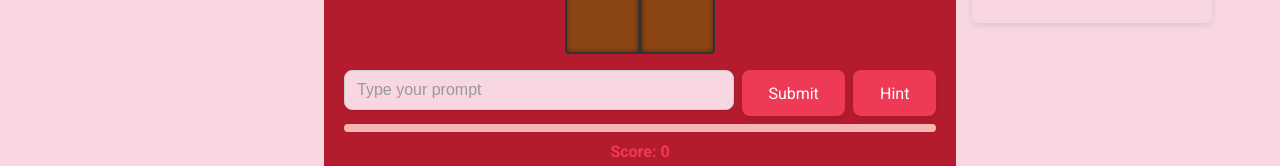
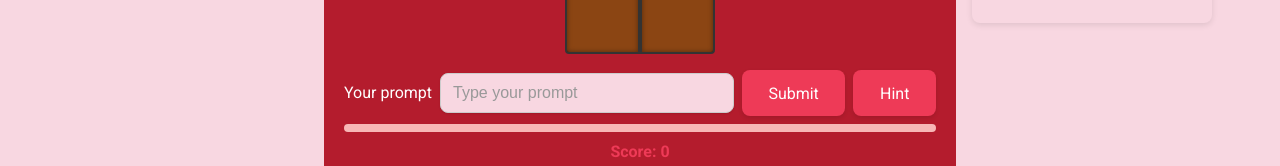
Before and after one commit to unnamedmistress/StrawberryTech, a React (Vite) app in the folder learning-games/: page /games/escape in a window 1280 px wide. Shown: the part 711-877 px from the top of the page. Built offline with nearby package versions, Linux system fonts and the light colour scheme; no server answers.

Commit message:
Add labeled prompt input

```diff
--- a/learning-games/src/pages/ClarityEscapeRoom.css
+++ b/learning-games/src/pages/ClarityEscapeRoom.css
@@ -25,6 +25,7 @@
 
 .prompt-form {
   display: flex;
+  align-items: center;
   gap: 0.5rem;
   margin-bottom: 0.5rem;
 }
--- a/learning-games/src/pages/ClarityEscapeRoom.tsx
+++ b/learning-games/src/pages/ClarityEscapeRoom.tsx
@@ -178,7 +178,9 @@ export default function ClarityEscapeRoom() {
           <DoorAnimation openPercent={openPercent} />
 
           <form onSubmit={handleSubmit} className="prompt-form">
+            <label htmlFor="prompt-input">Your prompt</label>
             <input
+              id="prompt-input"
               value={input}
               onChange={e => setInput(e.target.value.slice(0, 100))}
               placeholder="Type your prompt"
```
Also changed, not shown: 1 other file (tests, documents, lock files or other folders).
